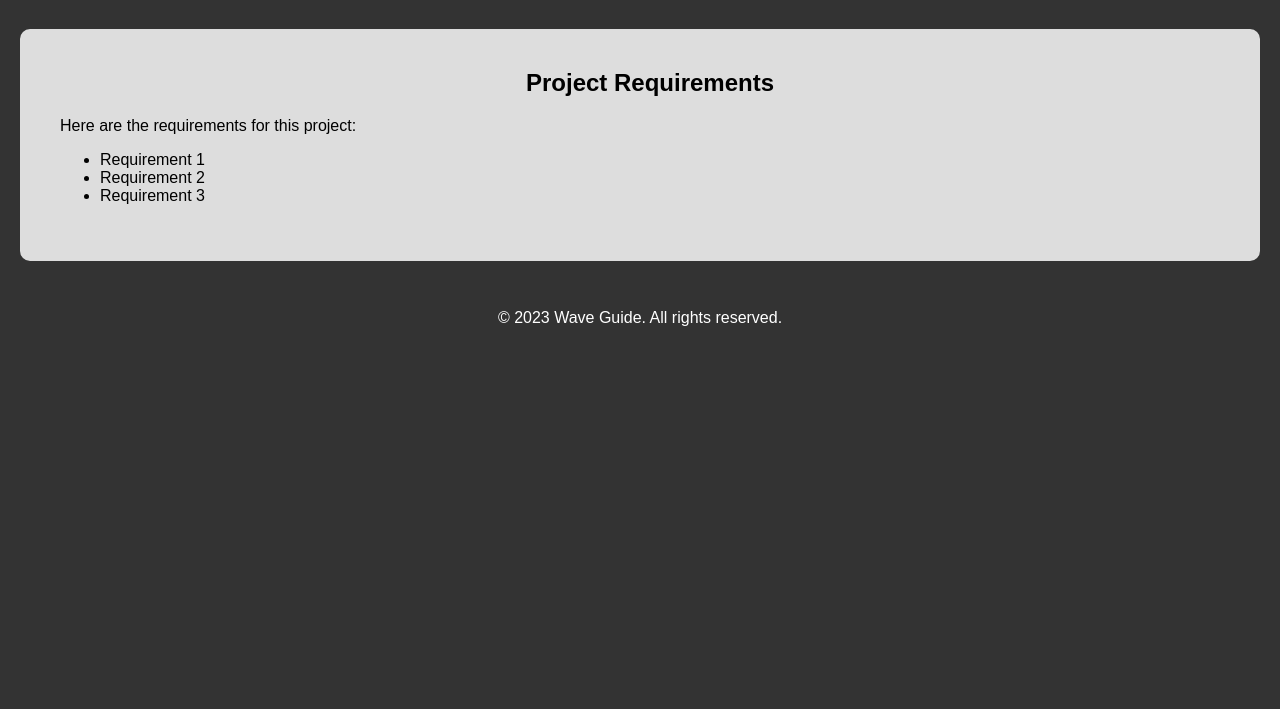
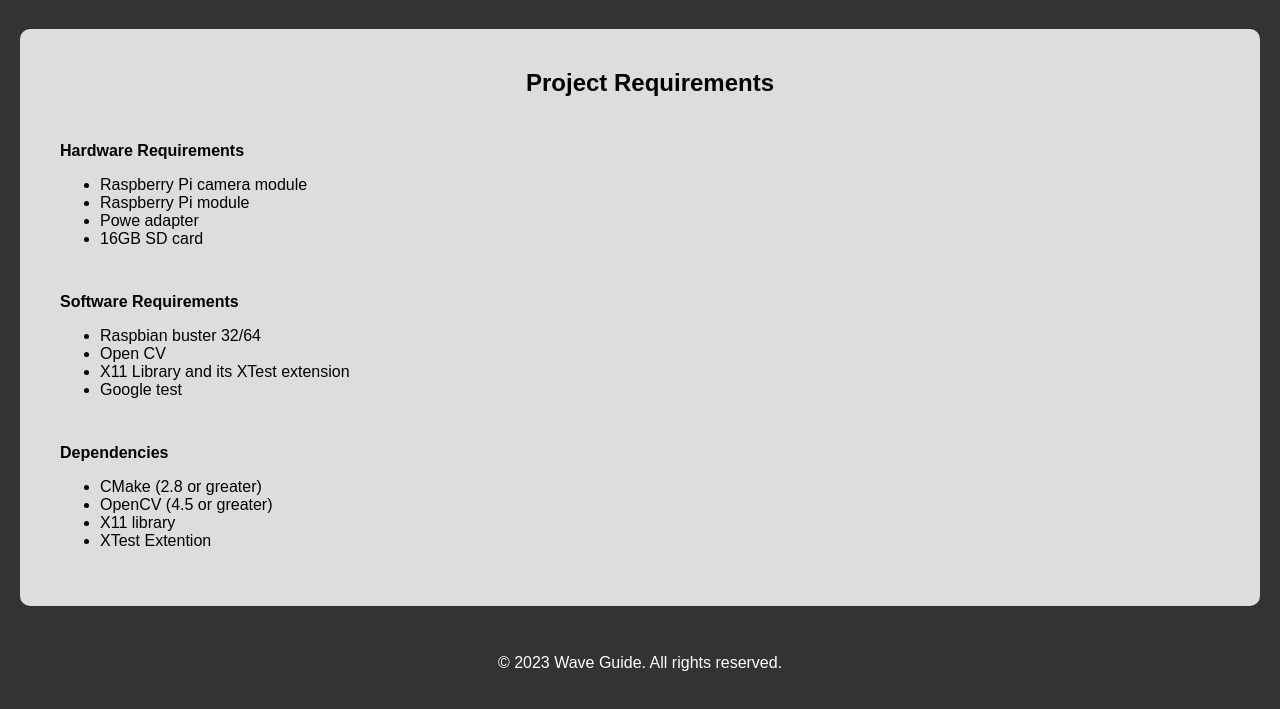
Before and after one commit to jeasonmaliyekkal/WaveGuide, a plain HTML site: page Website/requirements.html in a window 1280 px wide. Shown: the part 89-798 px from the top of the page. Drawn offline with Linux system fonts and the light colour scheme.

Commit message:
Major Update 2

```diff
--- a/Website/require.css
+++ b/Website/require.css
@@ -7,3 +7,7 @@
     padding: 30px;
     max-width: 100%;
 }
+
+#Software,#Hardware,#Dependencies{
+    margin-top: 45px;
+}
--- a/Website/requirements.html
+++ b/Website/requirements.html
@@ -23,12 +23,33 @@
 	<main>
 		<section class="project-requirements">
 			<h2>Project Requirements</h2>
-			<p>Here are the requirements for this project:</p>
+			<div id="Hardware">
+			<p><b>Hardware Requirements</b></p>
 			<ul>
-				<li>Requirement 1</li>
-				<li>Requirement 2</li>
-				<li>Requirement 3</li>
+				<li>Raspberry Pi camera module</li>
+				<li>Raspberry Pi module</li>
+				<li>Powe adapter</li>
+				<li>16GB SD card</li>
 			</ul>
+			</div>
+			<div id="Software">
+			<p><b>Software Requirements</b></p>
+			<ul>
+				<li>Raspbian buster 32/64</li>
+				<li>Open CV</li>
+				<li>X11 Library and its XTest extension</li>
+				<li>Google test</li>
+			</ul>
+			</div>
+			<div id="Dependencies">
+				<p><b>Dependencies</b></p>
+				<ul>
+					<li>CMake (2.8 or greater)</li>
+					<li>OpenCV (4.5 or greater)</li>
+					<li>X11 library</li>
+					<li>XTest Extention</li>
+				</ul>
+				</div>
 		</section>
     </main>
 </body>
```
Also changed, not shown: Website/document.css (+15 -0 lines), Website/documentation.html (+5 -0 lines), Website/index.html (+5 -0 lines), Website/media/git_rm.png (added), Website/media/github.png (added), Website/media/github1.png (added).
